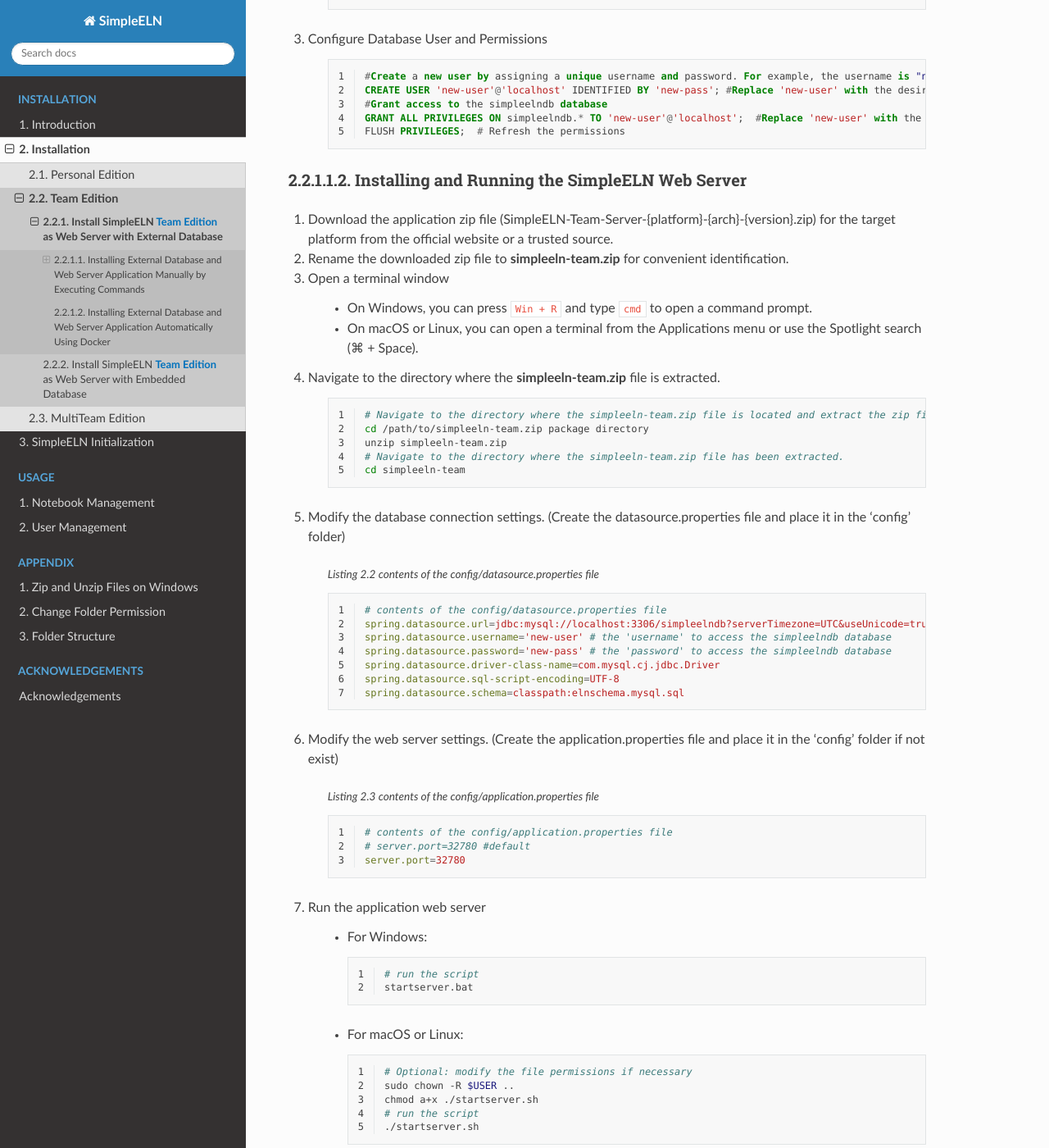
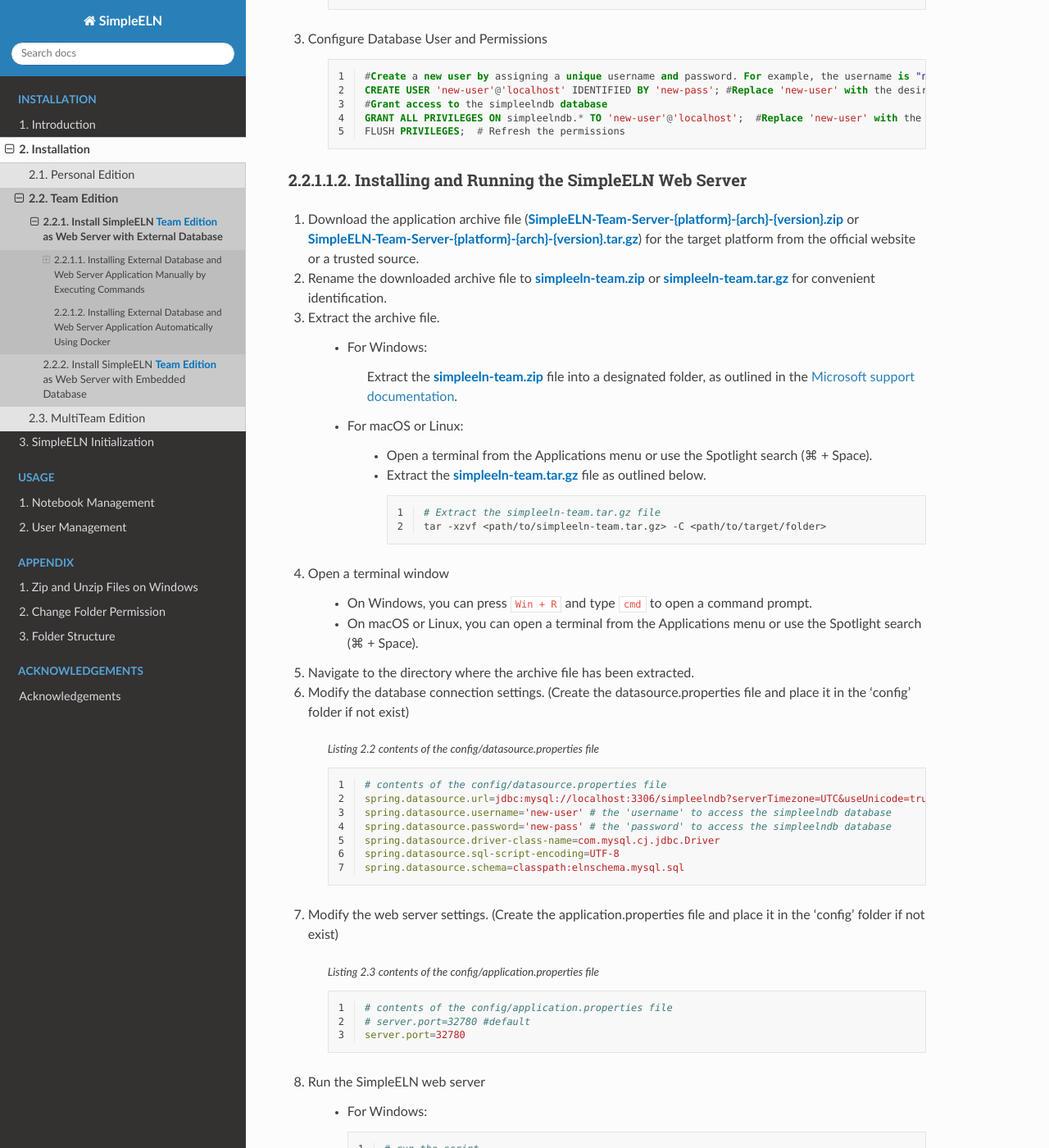
Before and after one commit to SimpleELN-Team/SimpleELN-Documentation, a Sphinx documentation site: the page built from source/installation/team/external-database.rst, in a window 1280 px wide and 1400 px high, scrolled down 931 px. Shown: the whole window at 82% size. Built offline with Sphinx 7.4.7 and the Read the Docs theme 2.0.0, drawn with Linux system fonts in a browser that asks for light colours; some of the changed text lies outside the part shown.

Commit message:
Add files via upload

```diff
--- a/source/installation/team/external-database.rst
+++ b/source/installation/team/external-database.rst
@@ -52,25 +52,32 @@ Installing MySQL Server and Create the Application Database
 Installing and Running the SimpleELN Web Server
 --------------------------------------------------------------------------------------------------------------------
 
-1. Download the application zip file (SimpleELN-Team-Server-{platform}-{arch}-{version}.zip) for the target platform from the official website or a trusted source.
-#. Rename the downloaded zip file to **simpleeln-team.zip** for convenient identification.
+1. Download the application archive file (:custom-color-primary-bold:`SimpleELN-Team-Server-{platform}-{arch}-{version}.zip` or :custom-color-primary-bold:`SimpleELN-Team-Server-{platform}-{arch}-{version}.tar.gz`) for the target platform from the official website or a trusted source.
+#. Rename the downloaded archive file to :custom-color-primary-bold:`simpleeln-team.zip` or :custom-color-primary-bold:`simpleeln-team.tar.gz` for convenient identification.
+#. Extract the archive file.
+
+    - For Windows:
+
+        Extract the :custom-color-primary-bold:`simpleeln-team.zip` file into a designated folder, as outlined in the :ref:`Microsoft support documentation <zip-unzip-files-on-windows>`.
+
+    - For macOS or Linux:
+
+        - Open a terminal from the Applications menu or use the Spotlight search (\ |apple clover| + Space).
+        - Extract the :custom-color-primary-bold:`simpleeln-team.tar.gz` file as outlined below.
+
+          .. code-block:: sh
+             :linenos:
+
+             # Extract the simpleeln-team.tar.gz file
+             tar -xzvf <path/to/simpleeln-team.tar.gz> -C <path/to/target/folder>
+
 #. Open a terminal window
 
     - On Windows, you can press :code:`Win + R` and type ``cmd`` to open a command prompt.
     - On macOS or Linux, you can open a terminal from the Applications menu or use the Spotlight search (\ |apple clover| + Space).
 
-#. Navigate to the directory where the **simpleeln-team.zip** file is extracted.
-
-    .. code-block:: sh
-       :linenos:
-
-       # Navigate to the directory where the simpleeln-team.zip file is located and extract the zip file.
-       cd /path/to/simpleeln-team.zip package directory
-       unzip simpleeln-team.zip
-       # Navigate to the directory where the simpleeln-team.zip file has been extracted.
-       cd simpleeln-team
-
-#. Modify the database connection settings. (Create the datasource.properties file and place it in the 'config' folder)
+#. Navigate to the directory where the archive file has been extracted.
+#. Modify the database connection settings. (Create the datasource.properties file and place it in the 'config' folder if not exist)
 
     .. code-block:: cfg
        :caption: contents of the config/datasource.properties file
@@ -94,7 +101,7 @@ Installing and Running the SimpleELN Web Server
        # server.port=32780 #default
        server.port=32780
 
-#. Run the application web server
+#. Run the SimpleELN web server
 
     - For Windows:
 
@@ -109,9 +116,6 @@ Installing and Running the SimpleELN Web Server
       .. code-block:: sh
          :linenos:
 
-         # Optional: modify the file permissions if necessary
-         sudo chown -R $USER ..
-         chmod a+x ./startserver.sh
          # run the script
          ./startserver.sh
 
@@ -129,31 +133,40 @@ Here's a step-by-step guide to installing Docker, Docker Compose and running the
 
 1. Install Docker
 
+    Visit the `Docker website <https://docs.docker.com/get-docker>`_ to download and install the appropriate version of Docker for your operating system.
 
-    Visit the `Docker website <https://docs.docker.com/get-docker>`_ to download and install the appropriate version of Docker for your operating system.
 #. Install Docker Compose
 
     Visit the `Docker Compose website <https://docs.docker.com/compose/install>`_  and follow the instructions to install Docker Compose.
-#. Download and extract the SimpleELN **Team Edition** docker package zip file
 
-    - Download the SimpleELN **Team Edition** docker package zip file (SimpleELN-Team-Server-Docker-{platform}-{arch}-{version}.zip) for the target platform from the official website or a trusted source.
-    - Rename the downloaded zip file to **simpleeln-team-docker.zip** for convenient identification.
-    - Open a terminal window
+#. Download and extract the SimpleELN **Team Edition** docker package file.
 
-      - On Windows, you can press :code:`Win + R` and type ``cmd`` to open a command prompt.
-      - On macOS or Linux, you can open a terminal from the Applications menu or use the Spotlight search (\ |apple clover| + Space).
-    - Navigate to the directory where the **simpleeln-team-docker.zip** file is extracted.
+    - Download the SimpleELN **Team Edition** docker package file (:custom-color-primary-bold:`SimpleELN-Team-Server-Docker-{platform}-{arch}-{version}.zip` or :custom-color-primary-bold:`SimpleELN-Team-Server-Docker-{platform}-{arch}-{version}.tar.gz`) for the target platform from the official website or a trusted source.
+    - Rename the downloaded archive file to :custom-color-primary-bold:`simpleeln-team-docker.zip` or :custom-color-primary-bold:`simpleeln-team-docker.tar.gz` for convenient identification.
+    - Extract the archive file.
 
-      .. code-block:: sh
-         :linenos:
+        - For Windows:
 
-         # Navigate to the directory where the simpleeln-team-docker.zip file is located and extract the zip file.
-         cd /path/to/simpleeln-team-docker.zip package directory
-         unzip simpleeln-team-docker.zip
-         # Navigate to the directory where the simpleeln-team-docker.zip file has been extracted.
-         cd simpleeln-team-docker
+            Extract the :custom-color-primary-bold:`simpleeln-team-docker.zip` file into a designated folder, as outlined in the :ref:`Microsoft support documentation <zip-unzip-files-on-windows>`.
 
-#. Run SimpleELN web server using Docker
+        - For macOS or Linux:
+
+            - Open a terminal from the Applications menu or use the Spotlight search (\ |apple clover| + Space).
+            - Extract the :custom-color-primary-bold:`simpleeln-team-docker.tar.gz` file as outlined below.
+
+              .. code-block:: sh
+                 :linenos:
+
+                 # Extract the simpleeln-team-docker.tar.gz file
+                 tar -xzvf <path/to/simpleeln-team-docker.tar.gz> -C <path/to/target/folder>
+
+#. Open a terminal window
+
+    - On Windows, you can press :code:`Win + R` and type ``cmd`` to open a command prompt.
+    - On macOS or Linux, you can open a terminal from the Applications menu or use the Spotlight search (\ |apple clover| + Space).
+
+#. Navigate to the directory where the archive file has been extracted.
+#. Run the SimpleELN web server using Docker
 
     .. code-block:: sh
       :linenos:
```
Also changed, not shown: source/installation/multiteam/embedded-database.rst (+20 -15 lines), source/installation/multiteam/external-database.rst (+46 -33 lines), source/installation/personal/command-line.rst (+20 -16 lines), source/installation/personal/installer.rst (+7 -7 lines), source/installation/team/embedded-database.rst (+20 -15 lines).
